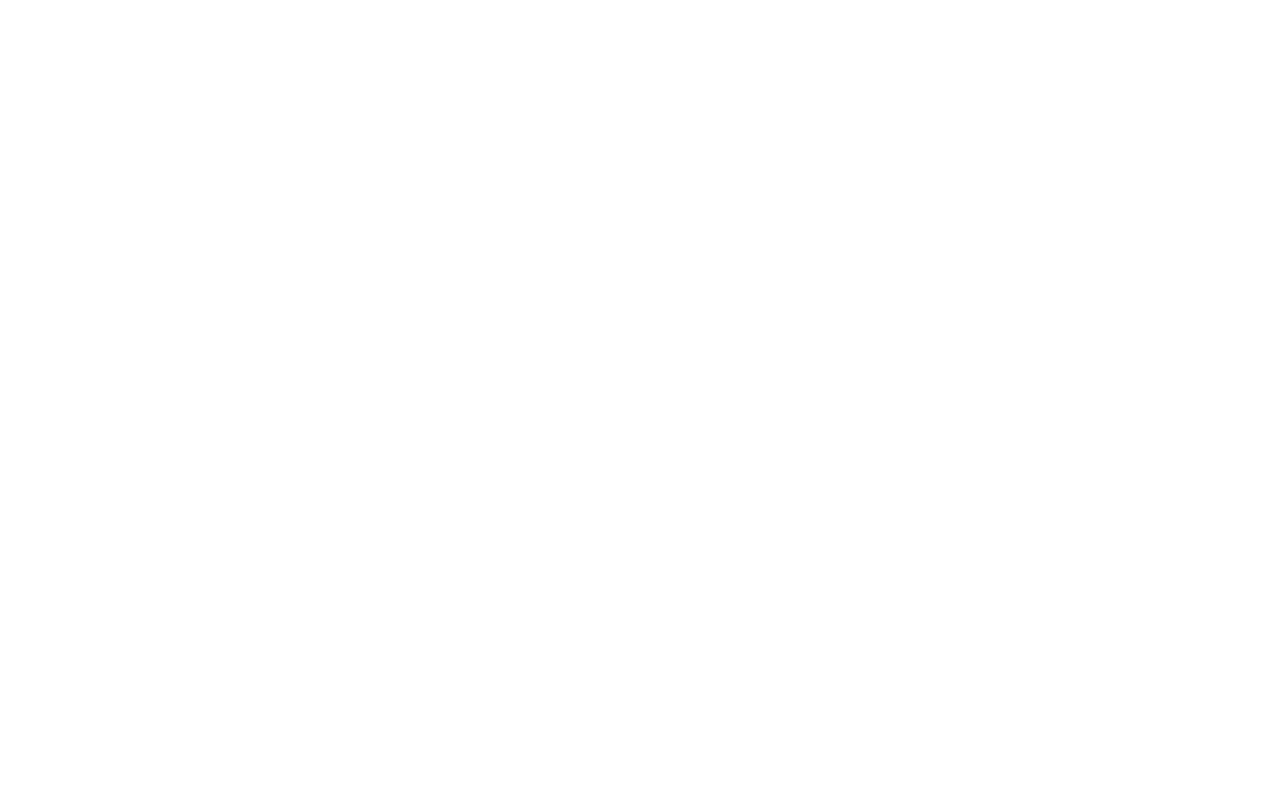
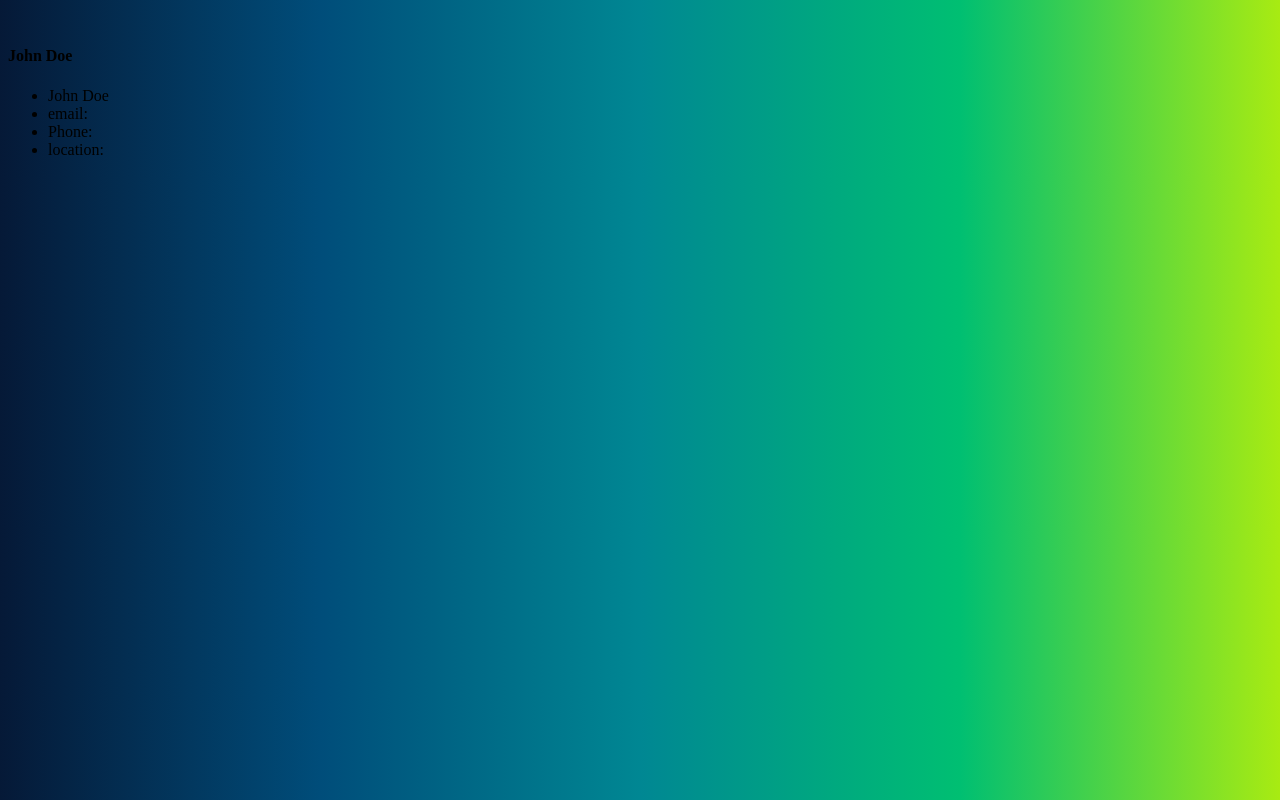
Before and after one commit to fidel-bello/employee-directory, a React (Create React App) app: page / in a window 1280 px wide. Built offline with nearby package versions, Linux system fonts and the light colour scheme.

Commit message:
made card

```diff
--- a/src/App.js
+++ b/src/App.js
@@ -1,10 +1,13 @@
 import React from 'react';
 import Wrapper from './components/Wrapper'
+import Card from "./components/Cards"
+
 
 function App () {
   return (
     <div className="App">
       <Wrapper>
+        <Card />
 
       </Wrapper>
     </div>
--- /dev/null
+++ b/src/components/Cards/card.css
@@ -0,0 +1,3 @@
+#info {
+    list-style: none;
+}
--- /dev/null
+++ b/src/components/Cards/index.js
@@ -0,0 +1,20 @@
+import React from  'react';
+
+function Card(props) {
+    return (
+        <div className="card">
+            <img src={props.src} alt={props.name} />
+            <div className="container">
+                <h4><b> John Doe</b></h4>
+                <ul id="info">
+                    <li>John Doe</li>
+                    <li>email: </li>
+                    <li>Phone: </li>
+                    <li>location: </li>
+                </ul>
+            </div>
+        </div>
+    )
+}
+
+export default Card;
--- a/src/index.js
+++ b/src/index.js
@@ -1,10 +1,10 @@
 import React from 'react';
 import ReactDOM from 'react-dom';
 import App from './App';
+import './styles.css'
+
 
 ReactDOM.render(
-  <React.StrictMode>
-    <App />
-  </React.StrictMode>,
+    <App />,
   document.getElementById('root')
 );
--- /dev/null
+++ b/src/styles.css
@@ -0,0 +1,3 @@
+body {
+    background-image: linear-gradient(to right, #051937, #004d7a, #008793, #00bf72, #a8eb12);
+}
```
